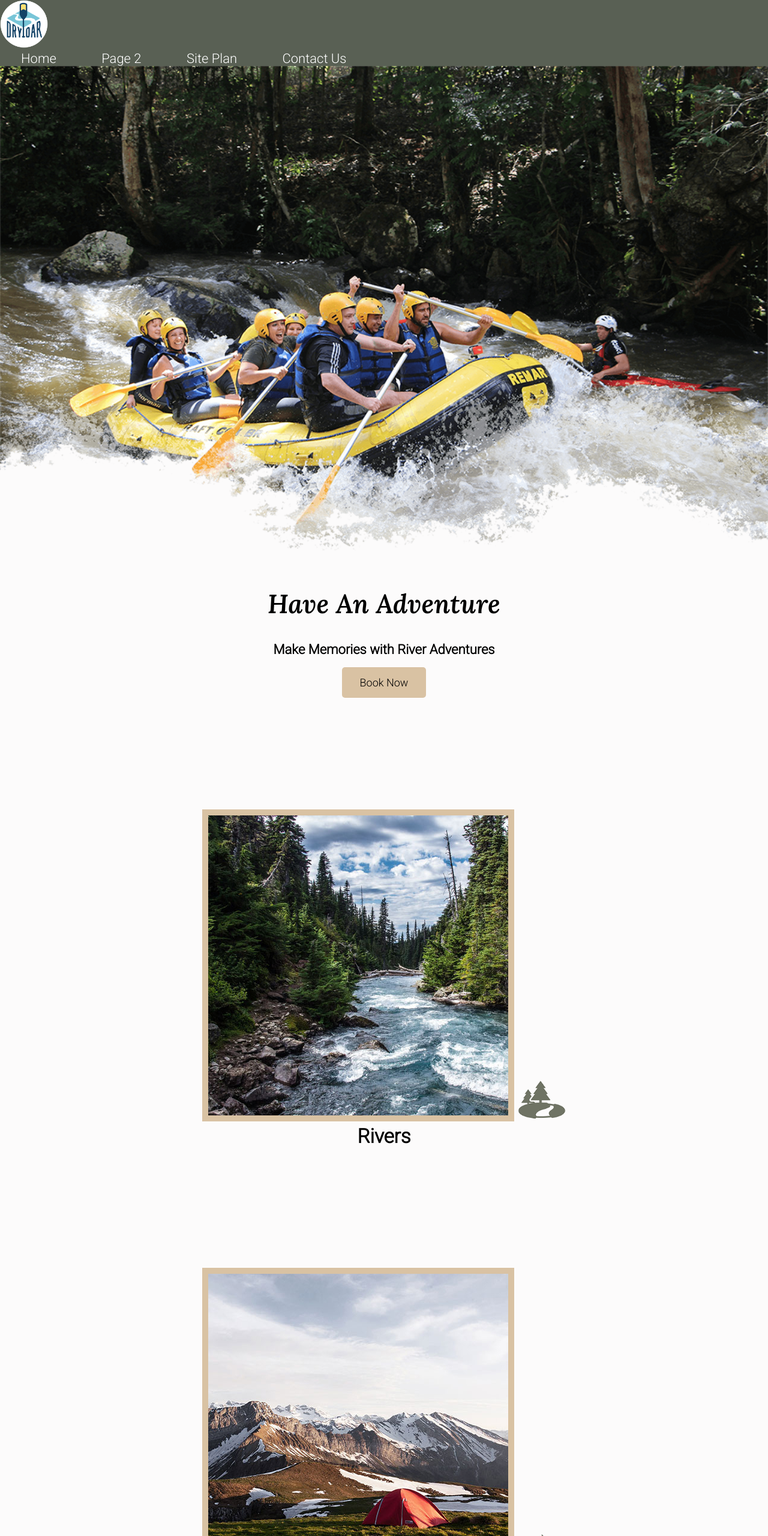
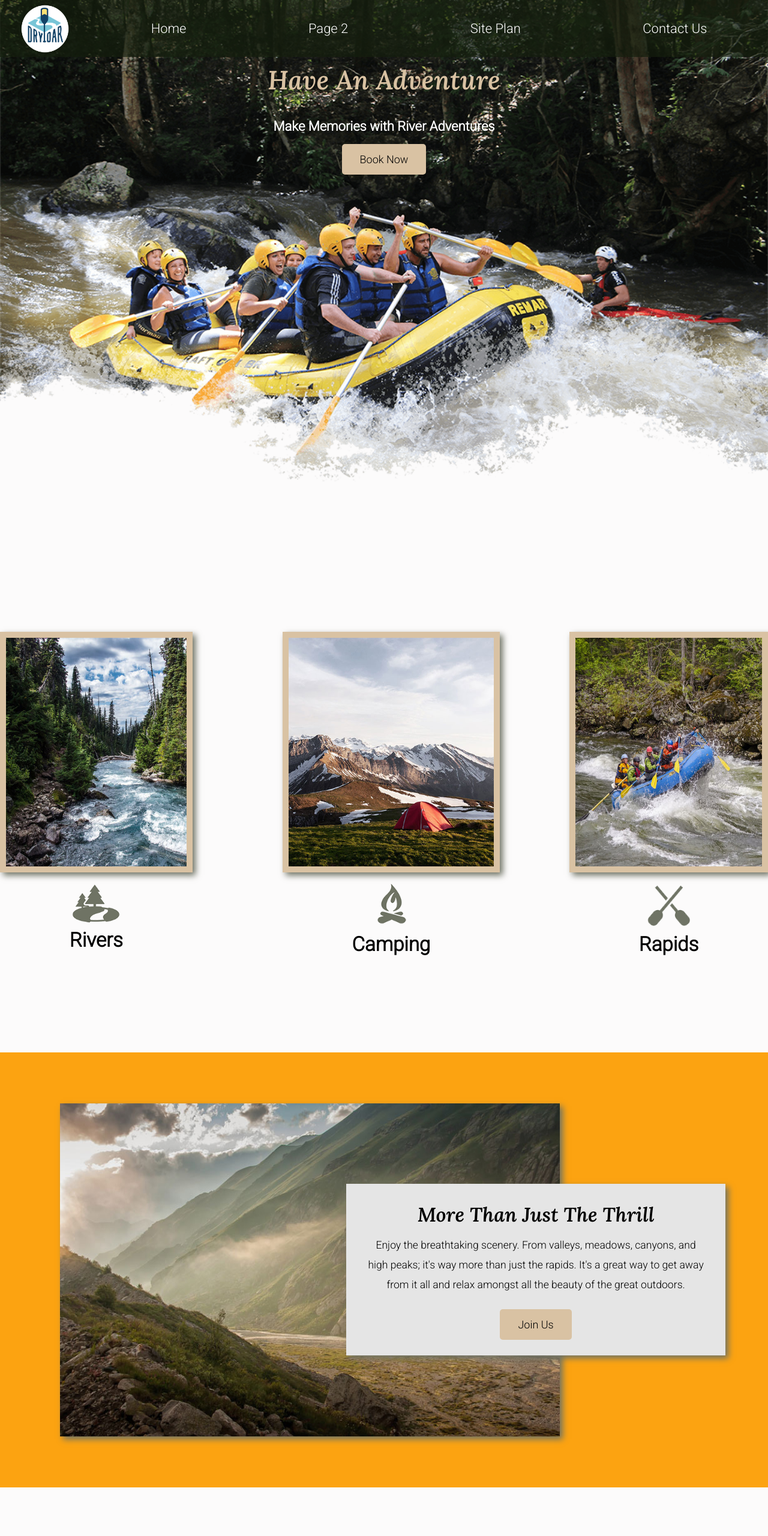
Before and after one commit to princessrichmond/wdd130, a plain HTML site: page wwr/index.html in a window 1280 px wide. Shown: the top 2560 px of the page at 60% size. Drawn offline with Linux system fonts and the light colour scheme.

Commit message:
add finishing touches

```diff
--- a/wwr/styles/style.css
+++ b/wwr/styles/style.css
@@ -15,7 +15,8 @@ nav a ,#hero-msg h1, #hero-msg h4, .button-box, main section{
 #background{
     height: 725px;
     background-color:#FCA311;
-
+    grid-column: 1/11;
+    grid-row: 4/9;
 }
 body{
     background-color:#fcfbfb;
@@ -40,6 +41,8 @@ h2{
 header{
     background-color:rgba(20,30,13, .7);
     color:#EEEEEE;
+    display: grid;
+    grid-template-columns: 150px auto;
 }
 nav a:hover{
     background-color: black;
@@ -64,12 +67,20 @@ nav a:hover{
     background-color:#E5E5E5;
     line-height: 1.5em;
     padding: 35px;
+    grid-column: 6/10;
+    grid-row: 6/7;
+    box-shadow: 5px 5px 10px #6f7364;
 }
 .msg p{
     color: #000000;
     padding-bottom: 15px;
     font-size: .8em;
 }
+nav{
+    display: flex;
+    justify-content: space-around;
+}
+
 nav a{
     color: white;
     text-decoration: none;
@@ -89,6 +100,9 @@ footer{
     background-color: #E5E5E5;
     padding: 25px 50px;
     margin-top: 200px;
+    display: flex;
+    justify-content: space-around;
+    align-items: center;
 }
 footer a{
     color:blue;
@@ -119,17 +133,118 @@ footer .social img{
 }
 #logo_link{
     padding-top: 5px;
+    justify-self: center;
+    align-self: center;
 }
 .rivers-card, .camping-card, .rapids-card{
     margin: 200px 0;
 }
 .card-img{
     border: 10px solid #d9c2a3;
+    transition: transform .5s;
+    box-shadow: 5px 5px 10px #6f7364;
+    width:80%;
+    height: 80%;
+}
+.card-img:hover{
+    opacity: .6;
+    transform: scale(1.1);
 }
 main section img {
     box-sizing: border-box;
 }
 .mountains{
-    margin-top: 80px;
-    margin-bottom: 200px;
+    margin-left: 100px;
+    grid-column: 2/7;
+    grid-row: 5/8;
+    box-shadow: 5px 5px 10px #6f7364;
 }
+.mountains, .msg{
+    width: 80%;
+}
+#hero{
+    display: grid;
+    grid-template-columns: 1fr 3fr 1fr;
+    margin-top: -100px;
+}
+#hero-box {
+    grid-column: 1/4;
+    grid-row: 1/3;
+    z-index: -1;
+}
+#hero-msg {
+    grid-column: 2/3;
+    grid-row: 1/2;
+    margin-top: 100px;
+}
+#hero-msg h4{
+    color: white;
+}
+#hero-msg h1{
+    color: #d9c2a3;
+}
+.home-grid{
+    display: grid;
+    grid-template-columns: 10fr;
+
+}
+.card-img, .mountains {
+    width: 100%;
+}
+.rivers-card{
+    grid-column: 2/4;
+    grid-row: 2/3;
+}
+.camping-card{
+    margin-left: 150px;
+    grid-column: 5/7;
+    grid-row: 2/3;
+}
+.rapids-card{
+    grid-column: 8/10;
+    grid-row: 2/3;
+}
+
+
+
+@media screen and (max-width: 900px) {
+    #hero, .home-grid {
+        display: block;
+        height: auto;
+    }
+    nav, footer {
+        flex-direction: column;
+    }
+    nav a {
+        display: block;
+        padding: 15px;
+    }
+    #hero {
+        margin-top: 0;
+    }
+    #hero-msg {
+        margin-top: 0;
+    }
+    #hero-msg h4 {
+        display: none;
+    }
+    .home-title {
+        font-size: 25px;
+        color: #6f7364;
+    }
+    .rivers-card, .camping-card, .rapids-card {
+        margin: 50px auto;
+        width: 60%;
+    }
+    #background {
+        display: none;
+    }
+    .mountains, .msg {
+        width: 80%;
+        display: block;
+        margin: 0 auto;
+    }
+    footer {
+        margin-top: 25px;
+    }
+}
```
